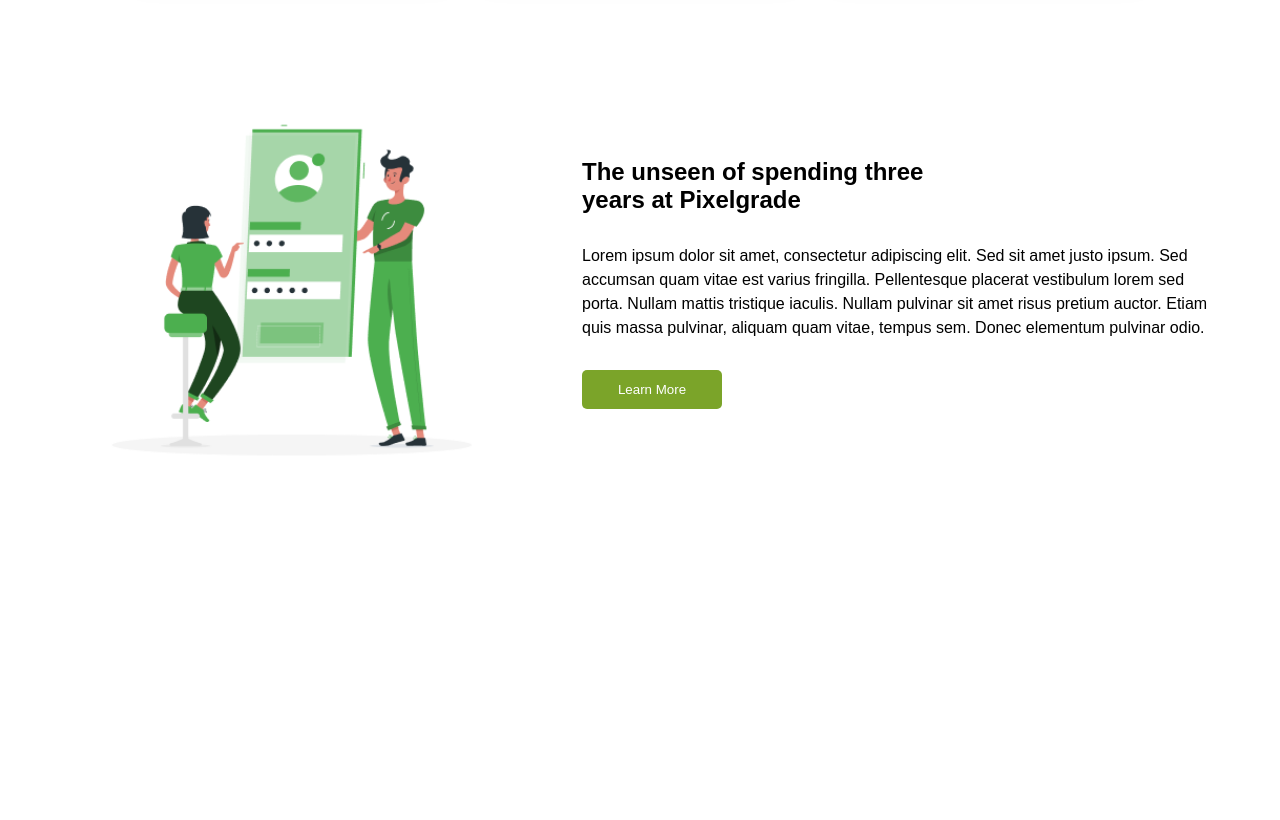
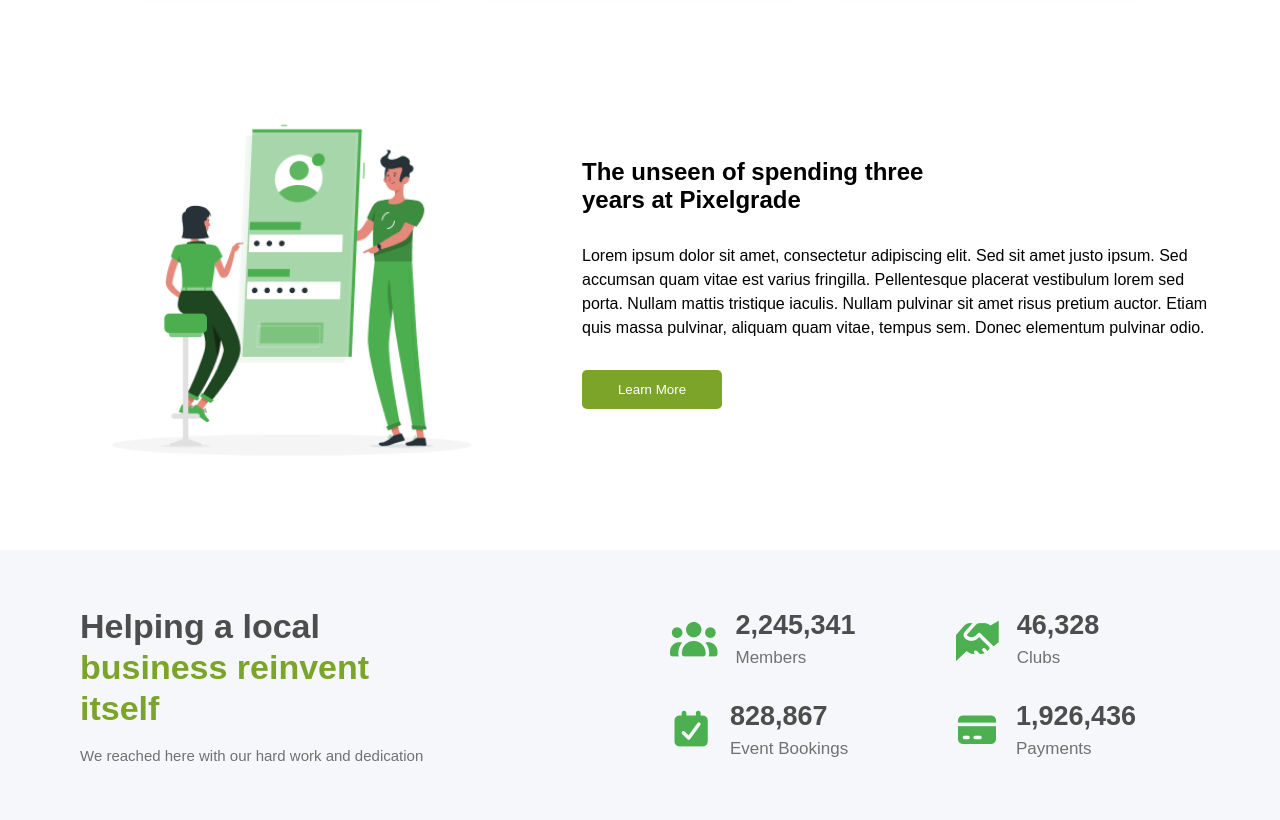
Before and after one commit to shexroz81/Nexcent-Project, a website: page index.html in a window 1280 px wide. Shown: the part 1241-2061 px from the top of the page. Before the commit the page ends 1791 px from the top, so only its background shows below. Drawn offline with Linux system fonts and the light colour scheme.

Commit message:
info section has been completed  added

```diff
--- a/assets/index.css
+++ b/assets/index.css
@@ -280,6 +280,82 @@ main {
   cursor: pointer;
 }
 
+.info {
+  padding: 56px 0;
+  background-color: #f5f7fa;
+}
+
+.info-container {
+  max-width: 1200px;
+  width: 100%;
+  margin: 0 auto;
+  padding: 0 40px;
+  display: flex;
+  align-items: center;
+  justify-content: space-between;
+  gap: 60px;
+}
+
+.info-text {
+  flex: 1;
+  color: #4d4d4d;
+}
+
+.info-text h1 {
+  max-width: 360px;
+  font-size: 34px;
+  line-height: 1.2;
+}
+
+.info-text h1 span {
+  color: rgb(123, 164, 41);
+}
+
+.info-text h5 {
+  margin-top: 18px;
+  color: #717171;
+  font-size: 15px;
+  font-weight: 400;
+}
+
+.info-stats {
+  flex: 1;
+  display: grid;
+  grid-template-columns: repeat(2, minmax(0, 1fr));
+  gap: 34px 42px;
+}
+
+.info-stat {
+  display: flex;
+  align-items: center;
+  gap: 18px;
+  min-width: 0;
+}
+
+.info-stat i {
+  flex: 0 0 42px;
+  color: rgb(76, 175, 80);
+  font-size: 38px;
+  text-align: center;
+}
+
+.info-stat strong,
+.info-stat span {
+  display: block;
+}
+
+.info-stat strong {
+  color: #4d4d4d;
+  font-size: 27px;
+  line-height: 1.1;
+}
+
+.info-stat span {
+  margin-top: 7px;
+  color: #717171;
+  font-size: 17px;
+}
+
 @media (max-width: 992px) {
   nav ul {
     display: none;
@@ -301,6 +377,17 @@ main {
   .blog-img {
     width: min(100%, 520px);
     margin-bottom: 30px;
+  }
+  .info-container {
+    flex-direction: column;
+    align-items: center;
+    gap: 36px;
+  }
+  .info-text h1 {
+    max-width: none;
+  }
+  .info-text {
+    text-align: center;
   }
 }
 
@@ -346,4 +433,14 @@ main {
     width: 100%;
     max-width: 340px;
   }
+  .info-container {
+    padding: 0 20px;
+  }
+  .info-stats {
+    grid-template-columns: 1fr;
+    gap: 24px;
+  }
+  .info-stat strong {
+    font-size: 24px;
+  }
 }
--- a/index.html
+++ b/index.html
@@ -136,6 +136,44 @@
           </div>
         </div>
       </section>
+      <section class="info">
+        <div class="info-container">
+          <div class="info-text">
+            <h1>Helping a local <span>business reinvent itself</span></h1>
+            <h5>We reached here with our hard work and dedication</h5>
+          </div>
+          <div class="info-stats">
+            <div class="info-stat">
+              <i class="fa-solid fa-users" aria-hidden="true"></i>
+              <div>
+                <strong>2,245,341</strong>
+                <span>Members</span>
+              </div>
+            </div>
+            <div class="info-stat">
+              <i class="fa-solid fa-hands-helping" aria-hidden="true"></i>
+              <div>
+                <strong>46,328</strong>
+                <span>Clubs</span>
+              </div>
+            </div>
+            <div class="info-stat">
+              <i class="fa-solid fa-calendar-check" aria-hidden="true"></i>
+              <div>
+                <strong>828,867</strong>
+                <span>Event Bookings</span>
+              </div>
+            </div>
+            <div class="info-stat">
+              <i class="fa-solid fa-credit-card" aria-hidden="true"></i>
+              <div>
+                <strong>1,926,436</strong>
+                <span>Payments</span>
+              </div>
+            </div>
+          </div>
+        </div>
+      </section>
     </main>
     <script type="module" src="./assets/index.js"></script>
   </body>
```
Also changed, not shown: images/info1.png (added), images/info2.png (added), images/info3.png (added), images/info4.png (added).
